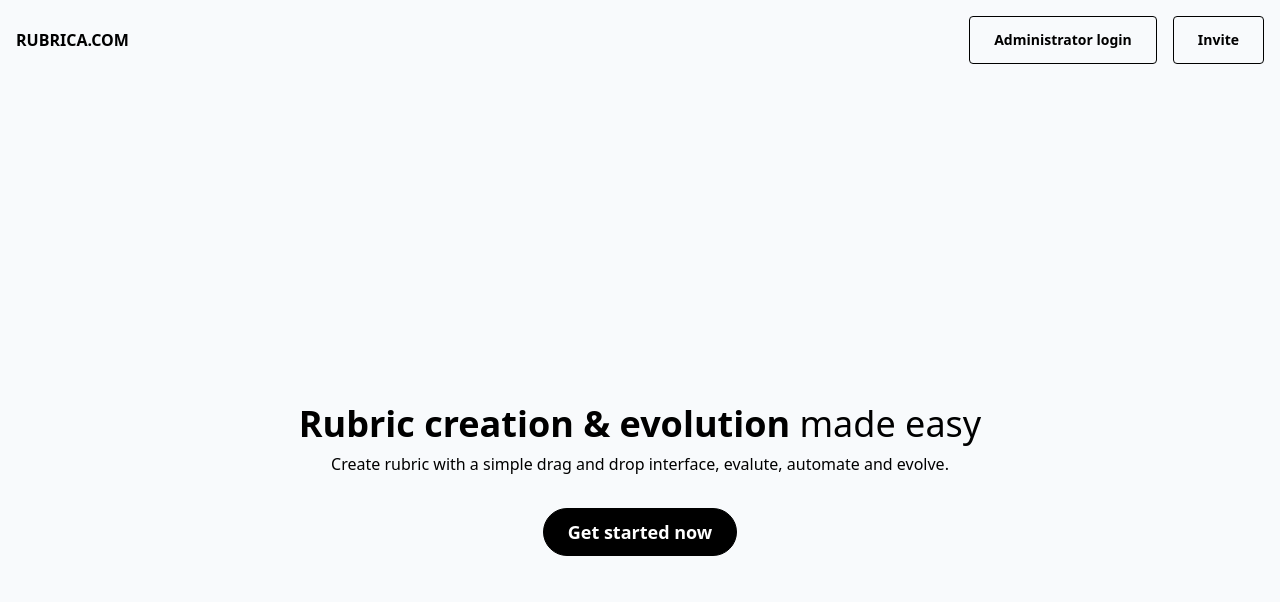
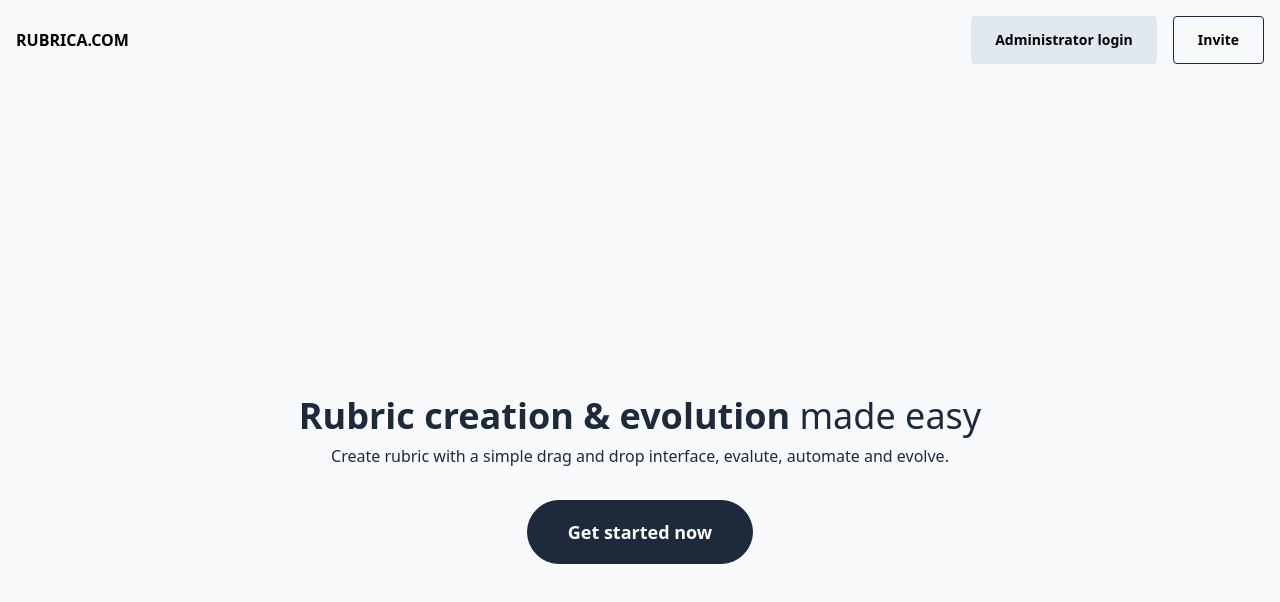
Before and after one commit to manikangkan/rubrica, a Next.js app: page / in a window 1280 px wide. Shown: the top 602 px of the page. Built offline with nearby package versions, Linux system fonts and the light colour scheme.

Commit message:
style: landing page & auth modal refinement

```diff
--- a/components/landingPage/Auth.modal.jsx
+++ b/components/landingPage/Auth.modal.jsx
@@ -10,9 +10,9 @@ const Auth = ({ setIsAuthModalOpen }) => {
       </div>
       {/* overlay */}
       <div
-        className="w-full h-full bg-black/50 absolute cursor-pointer text-white flex justify-center items-center"
+        className="w-full h-full bg-black/50 absolute cursor-pointer text-white flex justify-center items-center backdrop-blur-sm"
         onClick={() => setIsAuthModalOpen(false)}>
-        <p>Tap here to close the modal</p>
+        <p className="text-white">Tap here to close the modal</p>
       </div>
     </div>
   );
--- a/components/landingPage/Main.jsx
+++ b/components/landingPage/Main.jsx
@@ -12,7 +12,7 @@ const Main = ({ setIsAuthModalOpen }) => {
         </p>
       </div>
       <button
-        className="rounded-full text-lg"
+        className="rounded-full text-lg h-16 px-10"
         onClick={() => setIsAuthModalOpen(true)}>
         Get started now
       </button>
--- a/components/landingPage/Navbar.jsx
+++ b/components/landingPage/Navbar.jsx
@@ -6,7 +6,7 @@ const Navbar = ({ setIsAuthModalOpen }) => {
       <Logo />
       <div className="space-x-4">
         <button
-          className="bg-transparent text-black"
+          className="bg-slate-200 border-none text-black"
           onClick={() => setIsAuthModalOpen(true)}>
           Administrator login
         </button>
--- a/styles/globals.css
+++ b/styles/globals.css
@@ -3,6 +3,13 @@
 @tailwind utilities;
 
 @layer components {
+  h1,
+  label,
+  p,
+  input {
+    @apply text-slate-800;
+  }
+
   h1 {
     @apply text-4xl font-bold;
   }
@@ -12,10 +19,11 @@
   }
 
   input {
-    @apply h-12 !w-full !rounded !px-6 !text-sm !border-slate-300;
+    @apply h-12 !w-full !rounded !px-6 !text-sm !border-slate-300 focus:!border-slate-800
+    !ring-0 !outline-none;
   }
 
   button {
-    @apply bg-black border border-black text-white font-bold h-12 px-6 rounded text-sm;
+    @apply bg-slate-800 border border-slate-800 text-white font-bold h-12 px-6 rounded text-sm;
   }
 }
```
